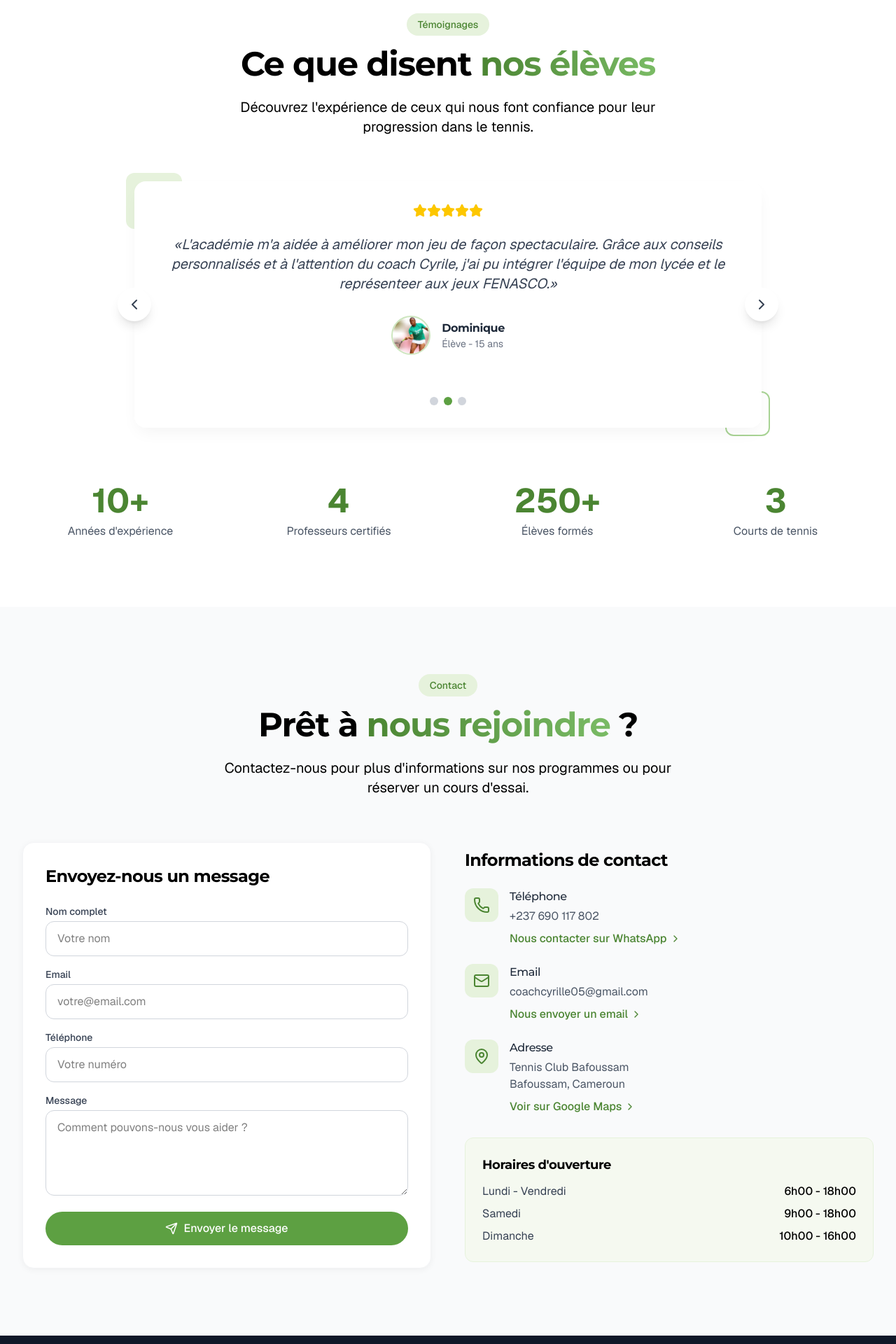
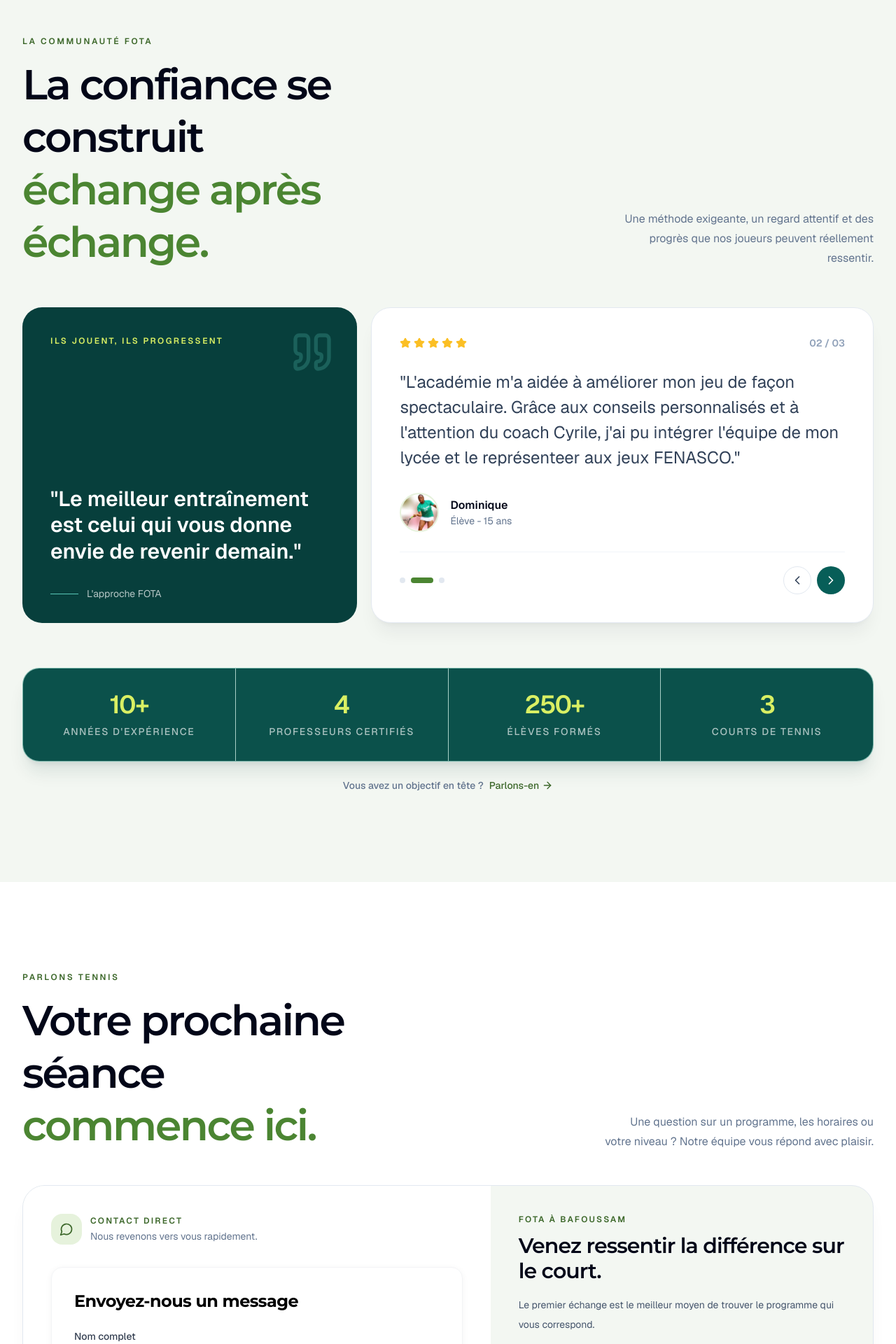
Before and after one commit to bellandry/tennis-academy, a Next.js app: page / in a window 1280 px wide. Shown: the part 3220-5140 px from the top of the page at 70% size. Built offline with nearby package versions, Linux system fonts and the light colour scheme.

Commit message:
feat: strengthen social proof and conversion

```diff
--- a/components/contact-section.tsx
+++ b/components/contact-section.tsx
@@ -1,5 +1,6 @@
 "use client";
 
+import { ArrowUpRight, MessageCircle } from "lucide-react";
 import { useEffect } from "react";
 import { animateOnScroll } from "../lib/animations";
 import ContactForm from "./contact/contact-form";
@@ -14,30 +15,66 @@ export default function ContactSection() {
   }, []);
 
   return (
-    <section id="contact" className="section-padding bg-gray-50 relative">
-      <div className="container mx-auto px-6 md:px-8">
-        <div className="text-center mb-16">
-          <span className="inline-block px-4 py-1.5 rounded-full bg-tennis-100 text-tennis-600 font-medium text-sm mb-4 animate-on-scroll">
-            Contact
-          </span>
-          <h2 className="section-heading animate-on-scroll">
-            Prêt à <span className="text-gradient">nous rejoindre</span> ?
-          </h2>
-          <p className="section-subheading animate-on-scroll">
-            Contactez-nous pour plus d&apos;informations sur nos programmes ou
-            pour réserver un cours d&apos;essai.
+    <section id="contact" className="bg-white py-24 md:py-32">
+      <div className="container mx-auto max-w-7xl px-6 md:px-8">
+        <div className="mb-12 flex flex-col justify-between gap-6 md:flex-row md:items-end">
+          <div className="max-w-2xl">
+            <p className="mb-4 text-xs font-semibold uppercase tracking-[0.22em] text-tennis-700">
+              Parlons tennis
+            </p>
+            <h2 className="text-4xl font-semibold leading-tight tracking-[-0.04em] text-slate-950 md:text-6xl">
+              Votre prochaine séance
+              <span className="block text-tennis-600">commence ici.</span>
+            </h2>
+          </div>
+          <p className="max-w-sm text-base leading-7 text-slate-500 md:text-right">
+            Une question sur un programme, les horaires ou votre niveau ? Notre
+            équipe vous répond avec plaisir.
           </p>
         </div>
 
-        <div className="grid md:grid-cols-2 gap-12 items-center">
-          <ContactForm />
+        <div className="grid overflow-hidden rounded-[2rem] border border-slate-200 bg-[#f3f7f2] shadow-xl shadow-slate-900/5 lg:grid-cols-[1.1fr_0.9fr]">
+          <div className="bg-white p-6 md:p-10">
+            <div className="mb-8 flex items-center gap-3">
+              <span className="flex size-11 items-center justify-center rounded-2xl bg-tennis-100 text-tennis-700">
+                <MessageCircle className="size-5" />
+              </span>
+              <div>
+                <p className="text-xs font-semibold uppercase tracking-[0.18em] text-tennis-700">
+                  Contact direct
+                </p>
+                <p className="mt-1 text-sm text-slate-500">Nous revenons vers vous rapidement.</p>
+              </div>
+            </div>
+            <ContactForm />
+          </div>
 
-          <div
-            className="space-y-8 animate-on-scroll"
-            style={{ animationDelay: "0.2s" }}
-          >
-            <ContactInfo />
-            <OpeningHours />
+          <div className="flex flex-col justify-between gap-8 p-6 md:p-10 animate-on-scroll">
+            <div>
+              <p className="text-xs font-semibold uppercase tracking-[0.18em] text-tennis-700">
+                FOTA à Bafoussam
+              </p>
+              <h3 className="mt-3 text-3xl font-semibold tracking-[-0.03em] text-slate-950">
+                Venez ressentir la différence sur le court.
+              </h3>
+              <p className="mt-4 text-sm leading-7 text-slate-600">
+                Le premier échange est le meilleur moyen de trouver le programme
+                qui vous correspond.
+              </p>
+            </div>
+
+            <div className="space-y-7">
+              <ContactInfo />
+              <OpeningHours />
+            </div>
+
+            <a
+              href="https://wa.me/237690117802"
+              className="inline-flex items-center text-sm font-semibold text-tennis-700 hover:text-tennis-900"
+            >
+              Nous contacter sur WhatsApp
+              <ArrowUpRight className="ml-2 size-4" />
+            </a>
           </div>
         </div>
       </div>
--- a/components/stats.tsx
+++ b/components/stats.tsx
@@ -2,17 +2,15 @@ import { stats } from "@/constants";
 
 export const Stats = () => {
   return (
-    <div className="grid grid-cols-2 md:grid-cols-4 gap-8 animate-on-scroll">
-      {stats.map((stat, index) => (
-        <div
-          key={index}
-          className="text-center"
-          style={{ animationDelay: `${0.1 * (index + 1)}s` }}
-        >
-          <div className="text-4xl md:text-5xl font-bold text-tennis-600 mb-2">
+    <div className="grid grid-cols-2 gap-px overflow-hidden rounded-[1.5rem] border border-[#3b9688]/40 bg-[#3b9688]/40 shadow-xl shadow-[#073f3c]/10 md:grid-cols-4 animate-on-scroll">
+      {stats.map((stat) => (
+        <div key={stat.label} className="bg-[#0b514b] px-5 py-7 text-center text-white transition-colors hover:bg-[#0d5e57] md:px-6 md:py-8">
+          <div className="text-3xl font-semibold tracking-[-0.04em] text-[#d9ef63] md:text-4xl">
             {stat.value}
           </div>
-          <p className="text-gray-600">{stat.label}</p>
+          <p className="mt-2 text-xs font-medium uppercase tracking-[0.12em] text-white/65 md:text-sm">
+            {stat.label}
+          </p>
         </div>
       ))}
     </div>
--- a/components/testimonials-section.tsx
+++ b/components/testimonials-section.tsx
@@ -1,7 +1,7 @@
 "use client";
 
 import { testimonials } from "@/constants";
-import { ChevronLeft, ChevronRight, Star } from "lucide-react";
+import { ArrowRight, ChevronLeft, ChevronRight, Quote, Star } from "lucide-react";
 import Image from "next/image";
 import { useEffect, useState } from "react";
 import { animateOnScroll } from "../lib/animations";
@@ -32,116 +32,117 @@ export default function TestimonialsSection() {
     setActiveSlide((prev) => (prev + 1) % testimonials.length);
   };
 
+  const activeTestimonial = testimonials[activeSlide];
+
   return (
-    <section id="témoignages" className="section-padding relative">
-      <div className="container mx-auto px-6 md:px-8 relative">
-        <div className="text-center mb-16">
-          <span className="inline-block px-4 py-1.5 rounded-full bg-tennis-100 text-tennis-600 font-medium text-sm mb-4 animate-on-scroll">
-            Témoignages
-          </span>
-          <h2 className="section-heading animate-on-scroll">
-            Ce que disent <span className="text-gradient">nos élèves</span>
+    <section id="témoignages" className="bg-[#f3f7f2] py-24 md:py-32">
+      <div className="container mx-auto max-w-7xl px-6 md:px-8">
+        <div className="mb-14 flex flex-col justify-between gap-6 md:flex-row md:items-end">
+          <div className="max-w-2xl">
+            <p className="mb-4 text-xs font-semibold uppercase tracking-[0.22em] text-tennis-700">
+              La communauté FOTA
+            </p>
+            <h2 className="text-4xl font-semibold leading-tight tracking-[-0.04em] text-slate-950 md:text-6xl">
+              La confiance se construit
+              <span className="block text-tennis-600">échange après échange.</span>
             </h2>
-          <p className="section-subheading animate-on-scroll">
-            Découvrez l&apos;expérience de ceux qui nous font confiance pour
-            leur progression dans le tennis.
+          </div>
+          <p className="max-w-sm text-base leading-7 text-slate-500 md:text-right">
+            Une méthode exigeante, un regard attentif et des progrès que nos
+            joueurs peuvent réellement ressentir.
           </p>
         </div>
 
-        <div className="max-w-4xl mx-auto mb-20 animate-on-scroll">
-          <div className="relative bg-white rounded-2xl shadow-subtle-lg p-8">
-            {/* Decorative elements */}
-            <div className="absolute -top-3 -left-3 w-20 h-20 bg-tennis-100 rounded-lg -z-10"></div>
-            <div className="absolute -bottom-3 -right-3 w-16 h-16 border-2 border-tennis-300 rounded-lg -z-10"></div>
+        <div className="mb-16 grid items-stretch gap-5 lg:grid-cols-[0.8fr_1.2fr]">
+          <div className="relative min-h-[22rem] overflow-hidden rounded-[1.75rem] bg-[#073f3c] p-8 text-white md:p-10 animate-on-scroll">
+            <Quote className="absolute right-8 top-8 size-16 text-[#59c7b7]/25" />
+            <p className="relative text-xs font-semibold uppercase tracking-[0.2em] text-[#d9ef63]">
+              Ils jouent, ils progressent
+            </p>
+            <div className="absolute bottom-8 left-8 right-8 md:left-10 md:right-10">
+              <p className="max-w-md text-2xl font-semibold leading-tight md:text-3xl">
+                &quot;Le meilleur entraînement est celui qui vous donne envie de
+                revenir demain.&quot;
+              </p>
+              <div className="mt-8 flex items-center gap-3 text-sm text-white/70">
+                <span className="h-px w-10 bg-[#59c7b7]" />
+                L&apos;approche FOTA
+              </div>
+            </div>
+          </div>
 
-            <div className="flex flex-col items-center">
-              <div className="flex mb-6">
-                {[...Array(5)].map((_, i) => (
-                  <Star
-                    key={i}
-                    size={20}
-                    className="text-yellow-400 fill-current"
+          <div className="relative overflow-hidden rounded-[1.75rem] border border-slate-200 bg-white p-7 shadow-xl shadow-slate-900/5 md:p-10 animate-on-scroll">
+            <div className="mb-7 flex items-center justify-between">
+              <div className="flex gap-1" aria-label="5 étoiles">
+                {Array.from({ length: 5 }).map((_, index) => (
+                  <Star key={index} className="size-4 fill-amber-400 text-amber-400" />
+                ))}
+              </div>
+              <span className="text-sm font-semibold text-slate-400">
+                0{activeSlide + 1} / 0{testimonials.length}
+              </span>
+            </div>
+
+            <div className="min-h-[13rem]">
+              <p className="max-w-2xl text-xl leading-8 text-slate-700 md:text-2xl md:leading-9">
+                &quot;{activeTestimonial.content}&quot;
+              </p>
+              <div className="mt-8 flex items-center gap-4">
+                <Image
+                  src={activeTestimonial.image}
+                  alt={activeTestimonial.name}
+                  width={56}
+                  height={56}
+                  className="size-14 rounded-full border-2 border-tennis-100 object-cover"
+                />
+                <div>
+                  <p className="font-semibold text-slate-950">{activeTestimonial.name}</p>
+                  <p className="text-sm text-slate-500">{activeTestimonial.role}</p>
+                </div>
+              </div>
+            </div>
+
+            <div className="mt-7 flex items-center justify-between border-t border-slate-100 pt-5">
+              <div className="flex gap-2">
+                {testimonials.map((testimonial, index) => (
+                  <button
+                    key={testimonial.name}
+                    className={`h-2 rounded-full transition-all ${
+                      activeSlide === index ? "w-8 bg-tennis-600" : "w-2 bg-slate-200"
+                    }`}
+                    onClick={() => setActiveSlide(index)}
+                    aria-label={`Voir le témoignage ${index + 1}`}
                   />
                 ))}
               </div>
-
-              <div
-                className="relative w-full overflow-hidden"
-                style={{ minHeight: "200px" }}
-              >
-                {testimonials.map((testimonial, index) => (
-                  <div
-                    key={index}
-                    className={`absolute inset-0 flex flex-col items-center text-center transition-opacity duration-500 ${
-                      activeSlide === index
-                        ? "opacity-100 z-10"
-                        : "opacity-0 z-0"
-                    }`}
-                  >
-                    <p className="text-xl text-gray-700 italic mb-8">
-                      <q>{testimonial.content}</q>
-                    </p>
-
-                    <div className="flex items-center gap-4">
-                      <div className="w-14 h-14 rounded-full overflow-hidden border-2 border-tennis-200">
-                        <Image
-                          src={testimonial.image}
-                          alt={testimonial.name}
-                          className="w-full h-full object-cover"
-                          width={100}
-                          height={100}
-                        />
-                      </div>
-                      <div className="text-left">
-                        <h4 className="font-bold text-gray-800">
-                          {testimonial.name}
-                        </h4>
-                        <p className="text-gray-500 text-sm">
-                          {testimonial.role}
-                        </p>
-                      </div>
-                    </div>
-                  </div>
-                ))}
-              </div>
-
-              <div className="flex justify-center gap-2 mt-8">
-                {testimonials.map((_, index) => (
-                  <button
-                    key={index}
-                    className={`w-3 h-3 rounded-full transition-colors ${
-                      activeSlide === index ? "bg-tennis-500" : "bg-gray-300"
-                    }`}
-                    onClick={() => setActiveSlide(index)}
-                    aria-label={`Voir témoignage ${index + 1}`}
-                  />
-                ))}
-              </div>
-            </div>
-
-            <div className="absolute top-1/2 -translate-y-1/2 -left-4 md:-left-6">
+              <div className="flex gap-2">
                 <button
                   onClick={handlePrev}
-                className="w-12 h-12 rounded-full bg-white shadow-lg flex items-center justify-center text-gray-700 hover:text-tennis-600 focus:outline-none focus:ring-2 focus:ring-tennis-500 transition-colors"
+                  className="flex size-10 items-center justify-center rounded-full border border-slate-200 text-slate-700 transition-colors hover:border-tennis-500 hover:text-tennis-700"
                   aria-label="Témoignage précédent"
                 >
-                <ChevronLeft size={24} />
+                  <ChevronLeft className="size-5" />
+                </button>
+                <button
+                  onClick={handleNext}
+                  className="flex size-10 items-center justify-center rounded-full bg-[#075e58] text-white transition-colors hover:bg-[#064a46]"
+                  aria-label="Témoignage suivant"
+                >
+                  <ChevronRight className="size-5" />
                 </button>
               </div>
-
-            <div className="absolute top-1/2 -translate-y-1/2 -right-4 md:-right-6">
-              <button
-                onClick={handleNext}
-                className="w-12 h-12 rounded-full bg-white shadow-lg flex items-center justify-center text-gray-700 hover:text-tennis-600 focus:outline-none focus:ring-2 focus:ring-tennis-500 transition-colors"
-                aria-label="Témoignage suivant"
-              >
-                <ChevronRight size={24} />
-              </button>
             </div>
           </div>
         </div>
 
         <Stats />
+
+        <div className="mt-6 flex items-center justify-center gap-2 text-sm font-medium text-slate-500">
+          <span>Vous avez un objectif en tête ?</span>
+          <a href="#contact" className="inline-flex items-center text-tennis-700 hover:text-tennis-900">
+            Parlons-en <ArrowRight className="ml-1 size-4" />
+          </a>
+        </div>
       </div>
     </section>
   );
```
Also changed, not shown: components/cta-section.tsx (+39 -25 lines). Lines whose indentation alone changed are shown as unchanged.
